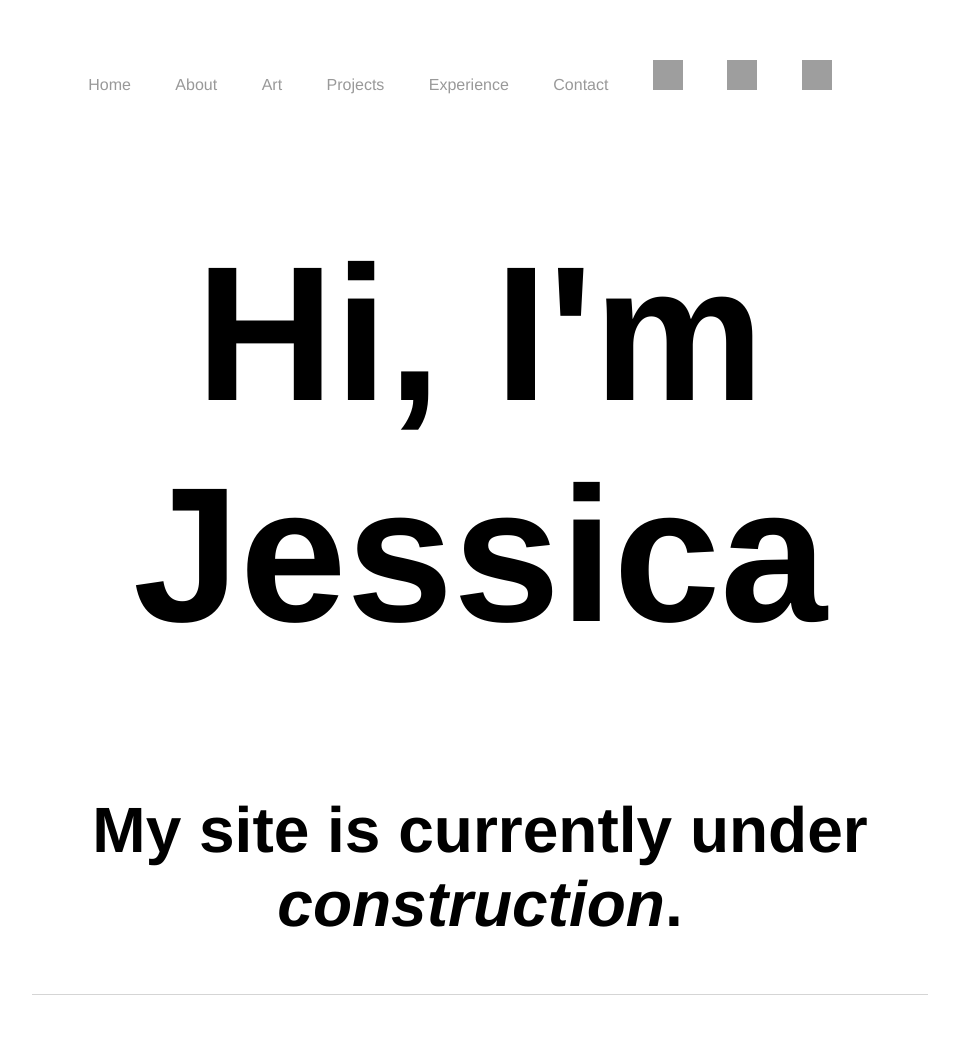
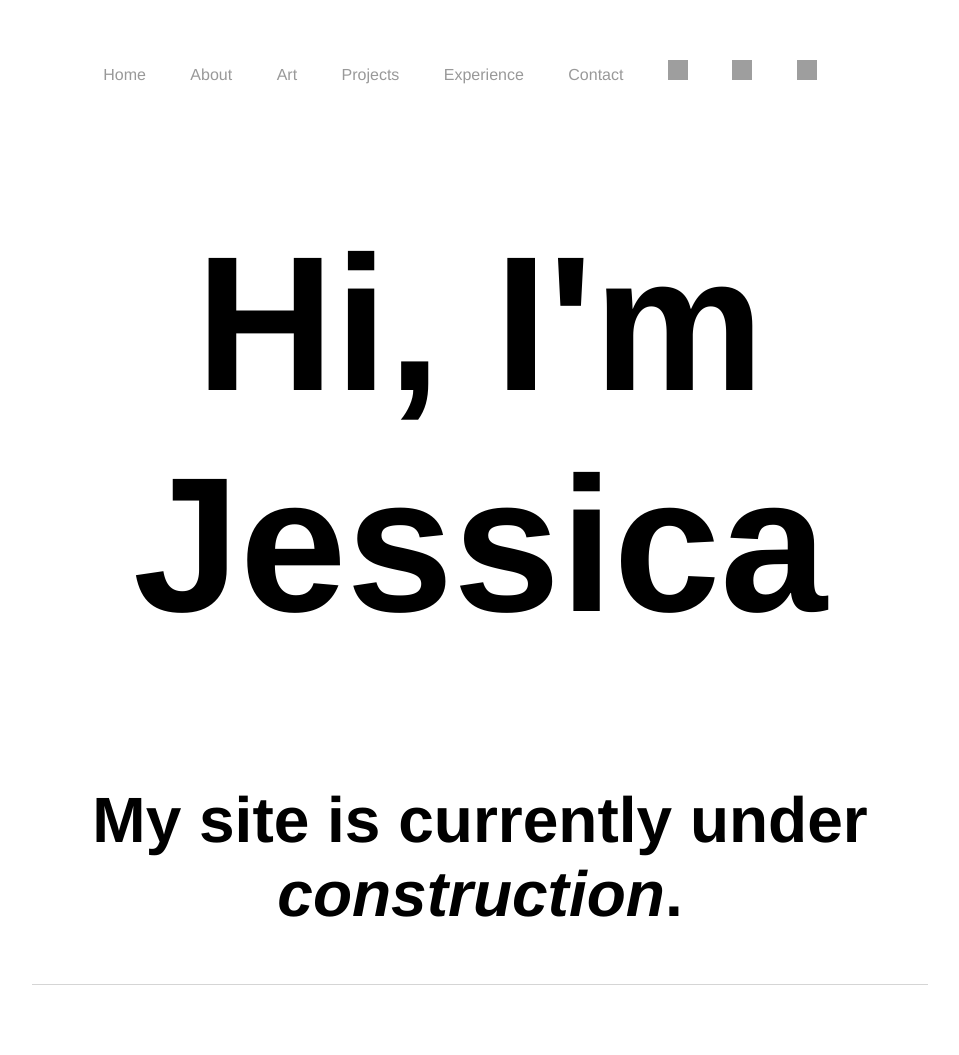
Before and after one commit to jhltsang/jhltsang.github.io, a Jekyll site: the page built from index.html, in a window 1280 px wide. Shown: the whole page, without its empty margins (160-1119 px from the left). Built offline with Jekyll 4.4.1, drawn with Linux system fonts in a browser that asks for light colours; grey boxes are pictures that could not be loaded.

Commit message:
Update default.html

```diff
--- a/_layouts/default.html
+++ b/_layouts/default.html
@@ -16,11 +16,11 @@
 				<li><a href="/experience">Experience</a></li>
 				<li><a href="/contact">Contact</a></li>
 				<a href="https://www.facebook.com/jhltsang">
-					 <li><img src="https://www.facebookbrand.com/img/fb-art.jpg" alt="FaceBook" style="width:30px;height:30px;"></li></a>
+					 <li><img src="https://www.facebookbrand.com/img/fb-art.jpg" alt="FaceBook" style="width:20px;height:20px;"></li></a>
 				<a href="https://www.linkedin.com/in/jhltsang">
-					 <li><img src="http://netdna.copyblogger.com/images/linkedin.png" alt="LinkedIn" style="width:30px;height:30px;"></li></a>
+					 <li><img src="http://netdna.copyblogger.com/images/linkedin.png" alt="LinkedIn" style="width:20px;height:20px;"></li></a>
 				<a href="https://www.instagram.com/jessthedinosaur">
-					 <li><img src="http://www.garelliprofumi.com/word/profumerie/wp-content/uploads/2014/12/Instagram.png" alt="Instagram" style="width:30px;height:30px;"></li></a>
+					 <li><img src="http://www.garelliprofumi.com/word/profumerie/wp-content/uploads/2014/12/Instagram.png" alt="Instagram" style="width:20px;height:20px;"></li></a>
 
 	    		</ul>
 			</nav>
```
